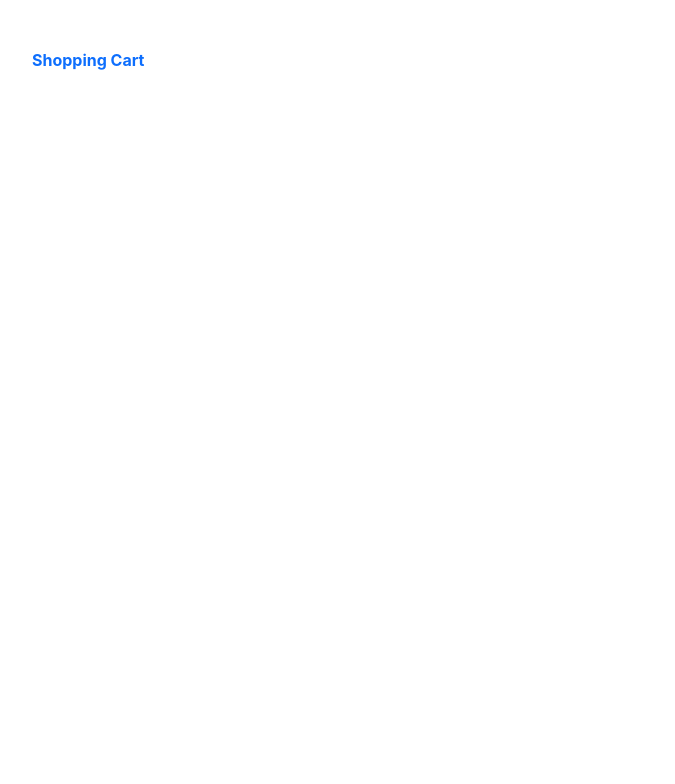
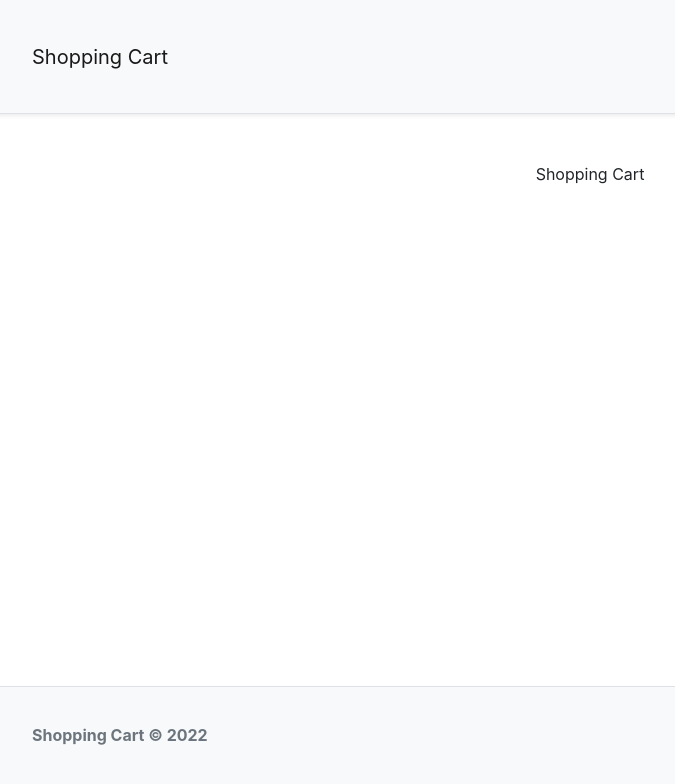
Before and after one commit to alptarla/shopping-cart, a React app in the folder client/: page / in a window 1280 px wide. Shown: the top 784 px of the page, without its empty margins (50-725 px from the left). Built offline with nearby package versions, Linux system fonts and the light colour scheme; the HTML template or start-up script is replaced by a standard one.

Commit message:
Add app layout

```diff
--- a/client/src/App.jsx
+++ b/client/src/App.jsx
@@ -1,8 +1,10 @@
-import { Container } from 'react-bootstrap';
+import Layout from './components/Layout';
 
 function App() {
   return (
-    <Container className="text-primary fw-bold my-5">Shopping Cart</Container>
+    <Layout>
+      <div className="h-100 text-center">Shopping Cart</div>
+    </Layout>
   );
 }
 
--- /dev/null
+++ b/client/src/components/Layout/Footer.jsx
@@ -0,0 +1,13 @@
+import { Container } from 'react-bootstrap';
+
+function Footer() {
+  return (
+    <footer className="bg-light border-top">
+      <Container className="h-100 d-flex align-items-center">
+        <p className="text-muted fw-bold">Shopping Cart &copy; 2022</p>
+      </Container>
+    </footer>
+  );
+}
+
+export default Footer;
--- /dev/null
+++ b/client/src/components/Layout/Header.jsx
@@ -0,0 +1,17 @@
+import { Container, Navbar } from 'react-bootstrap';
+
+function Header() {
+  return (
+    <Navbar
+      className="h-100 border-bottom shadow-sm"
+      variant="light"
+      bg="light"
+    >
+      <Container>
+        <Navbar.Brand>Shopping Cart</Navbar.Brand>
+      </Container>
+    </Navbar>
+  );
+}
+
+export default Header;
--- /dev/null
+++ b/client/src/components/Layout/index.jsx
@@ -0,0 +1,22 @@
+import PropTypes from 'prop-types';
+import { Container } from 'react-bootstrap';
+import Footer from './Footer';
+import Header from './Header';
+
+function Layout({ children }) {
+  return (
+    <div className="layout">
+      <Header />
+      <main className="h-100 py-5">
+        <Container className="h-100">{children}</Container>
+      </main>
+      <Footer />
+    </div>
+  );
+}
+
+Layout.propTypes = {
+  children: PropTypes.element.isRequired,
+};
+
+export default Layout;
--- a/client/src/index.css
+++ b/client/src/index.css
@@ -1,8 +1,14 @@
 body {
   margin: 0;
-  font-family: -apple-system, BlinkMacSystemFont, "Segoe UI", "Roboto", "Oxygen",
-    "Ubuntu", "Cantarell", "Fira Sans", "Droid Sans", "Helvetica Neue",
+  font-family: -apple-system, BlinkMacSystemFont, 'Segoe UI', 'Roboto', 'Oxygen',
+    'Ubuntu', 'Cantarell', 'Fira Sans', 'Droid Sans', 'Helvetica Neue',
     sans-serif;
   -webkit-font-smoothing: antialiased;
   -moz-osx-font-smoothing: grayscale;
 }
+
+.layout {
+  min-height: 100vh;
+  display: grid;
+  grid-template-rows: 1fr 5fr 1fr;
+}
```
